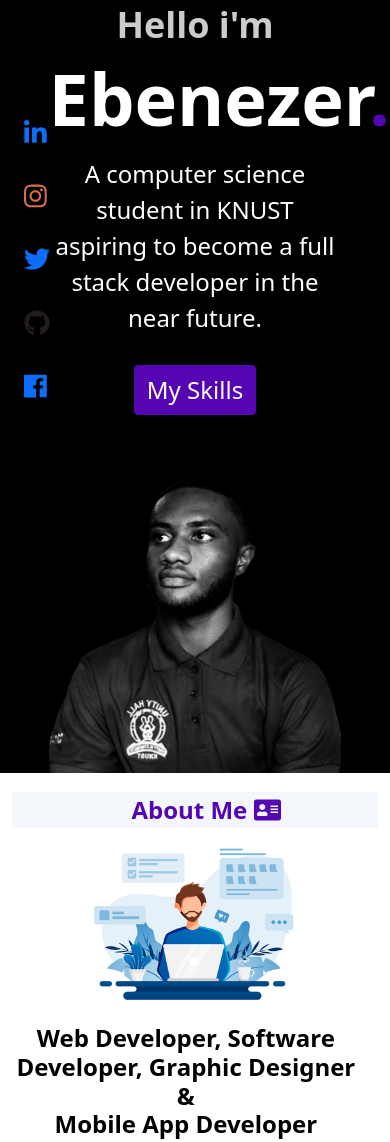
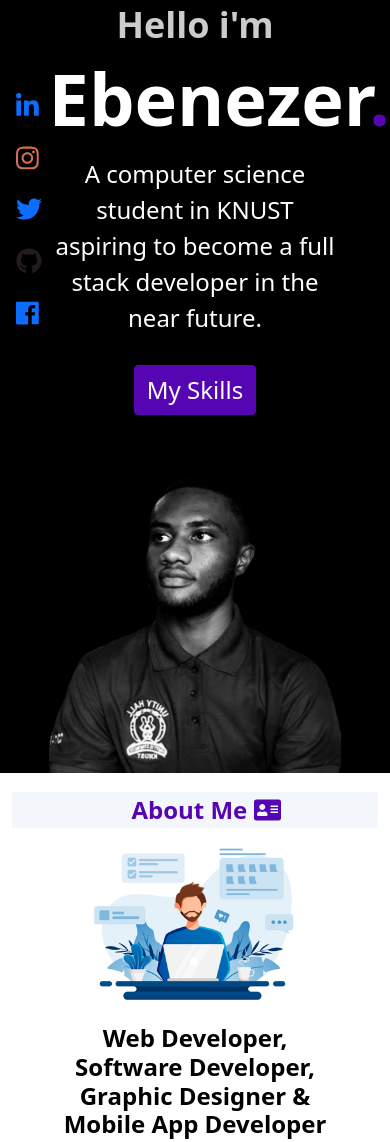
Before and after one commit to EbenezerKobinaAcquah/UpdatedPortfolioWebsite, a plain HTML site: page index.html in a window 390 px wide. Shown: the part 63-1205 px from the top of the page. Drawn offline with nearby package versions, Linux system fonts and the light colour scheme.

Commit message:
Update index.css

```diff
--- a/index.css
+++ b/index.css
@@ -8,7 +8,7 @@ body {
 
 #main-body {
     padding: 10% 10% 0 10%;
-    margin: 0;
+
 }
 
 .navbar-brand {
@@ -161,12 +161,11 @@ body {
 
 .mysocials {
     font-size: small;
-    padding-left: 0;
-    padding-right: 0;
-    padding-top: 50%;
+
+
     margin-bottom: 0;
     border-radius: 0.25 rem;
-    margin-top: 100%;
+    margin-top: 5%;
 
 }
 
@@ -175,8 +174,8 @@ body {
 }
 
 .socials {
-    margin-bottom: 5%;
-    padding: 2%;
+    margin-bottom: 2%;
+
 }
 .black{
     background-color: black;
@@ -196,7 +195,14 @@ body {
 }
 
 .aboutme2 {
-    padding: 2% 0 10% 0;
+    padding: 2% 10% 10% 10%;
+}
+.icon-size{
+    font-size: small;
+}
+.white-color{
+    text-decoration: none;
+    color: white;
 }
 
 .about-me-div {
@@ -272,11 +278,15 @@ footer {
     }
     .socials {
         text-align: left;
-
+        padding-bottom: 4%;
     }
     .mysocials{
-        padding-top: -100px;
-        margin-top: -20px;
+
+        margin-top: 40%;
+    }
+    .Skillset{
+        padding-right: 10%;
+        padding-left: 10%;
     }
 
     .about-me-div {
```
